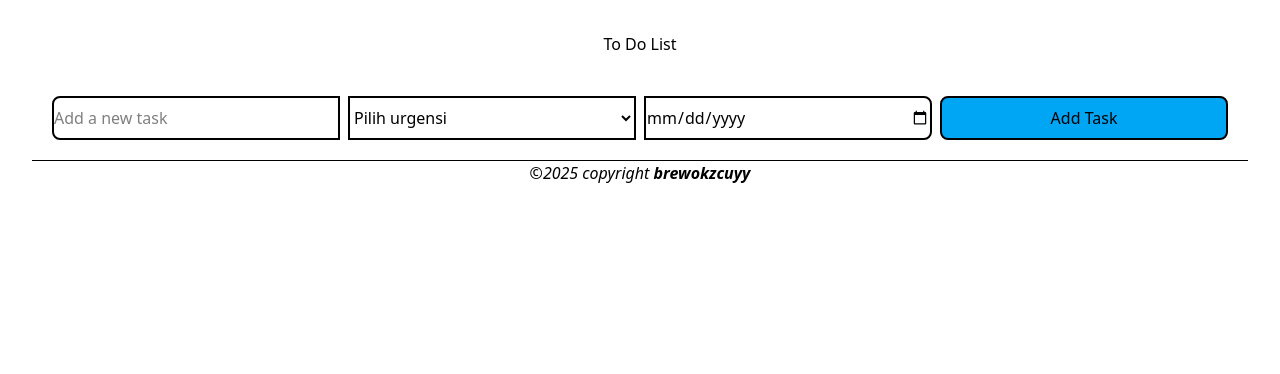
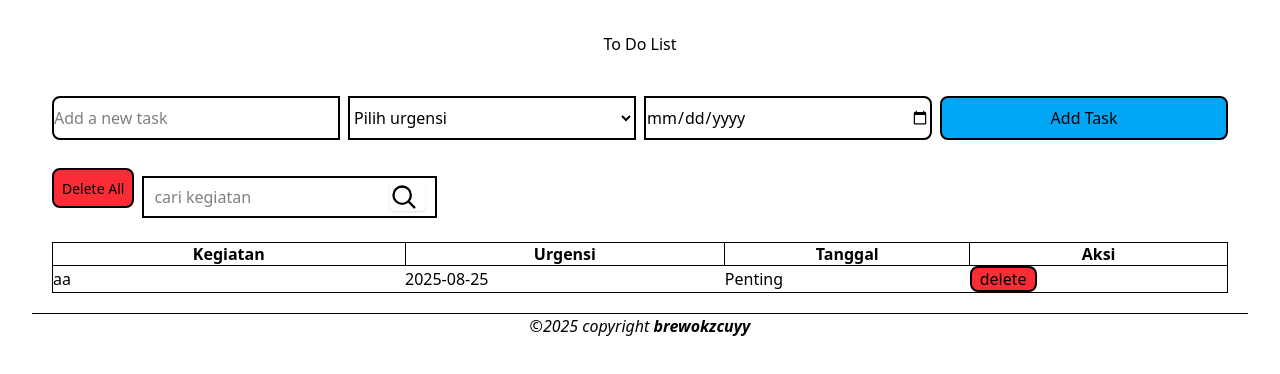
Before and after one commit to Revou-Coding-Camp/codingcamp-04-aug-25-adiyasaniastya, a plain HTML site: page index.html in a window 1280 px wide. Drawn offline with nearby package versions, Linux system fonts and the light colour scheme.

Commit message:
add basic js to show task, update ui

```diff
--- a/css/styles.css
+++ b/css/styles.css
@@ -7,3 +7,22 @@
 @theme{
     --radius-5xl: 1rem;
 }
+
+.row-btn-top{
+    position: relative;
+}
+#deleteall-todo{
+    right:0;
+    float:right;
+    font-size: 14px;
+
+}
+
+#search-bar{
+    padding: 5px 10px;
+}
+
+.delete-btn{
+    border: 1px solid black;
+    color: red;
+}
--- a/index.html
+++ b/index.html
@@ -14,14 +14,13 @@
         </style>
     </head>
     <body class="m-8 bg-white dark:bg-gray-500 dark:text-white">
-
         <header class="text-center my-5">
             <h1>To Do List</h1>
         </header>
         <main class="p-5">
             <div>
                 <form id="todo-form" class="grid grid-cols-4 gap-x-2 gap-y-4" >
-                    <input type="text" id="todo-input" placeholder="Add a new task" class="border-2 rounded-l-lg" required >
+                    <input type="text" id="todo-input" placeholder="Add a new task" class="border-2 rounded-l-lg" required>
                     <select name="status" id="todo-urgency" id="todo-input" placeholder="Urgency" class="border-2 dark:text-white " required>
                         <option value="" selected disabled>Pilih urgensi</option>
                         <option class="bg-blue-200">Penting</option>
@@ -32,11 +31,38 @@
                     </select>
                     <input type="date" id="todo-date" placeholder="Add a date"  class="border-double border-2 rounded-r-lg" required>
                     <button type="button" id="todo-add" class="bg-sky-500 hover:bg-sky-700 btn focus:outline-2 rounded-lg p-2 border-2 border-double">Add Task</button>
-
                 </form>
             </div>
-            <div class="container-display-todo">
+            <div class="container-display-todo pt-5 w-full">
+                <div class="flex flex-row py-2 w-full gap-2 align-middle ">
+                    <button type="button" id="deleteall-todo" class="h-10 w-auto  bg-red-500 hover:bg-red-700 btn focus:outline-2 rounded-lg px-2 py-0 border-2 border-double">Delete All</button>
+                    <div class="flex flex-row border-2 justify-end my-2" id="search-bar">
+                        <input type="search" name="" id="" placeholder="cari kegiatan" class="w-full">
+                        <button class=" w-10 h-auto items-center rounded  pr-2 text-white transition-all shadow-sm hover:shadow focus:bg-slate-700 focus:shadow-none active:bg-slate-700 hover:bg-slate-700 active:shadow-none disabled:pointer-events-none disabled:opacity-50 disabled:shadow-none">
+                            <svg viewBox="0 0 24 24" fill="none" xmlns="http://www.w3.org/2000/svg" ><g id="SVGRepo_bgCarrier" stroke-width="0"></g><g id="SVGRepo_tracerCarrier" stroke-linecap="round" stroke-linejoin="round"></g><g id="SVGRepo_iconCarrier"> <path d="M15.7955 15.8111L21 21M18 10.5C18 14.6421 14.6421 18 10.5 18C6.35786 18 3 14.6421 3 10.5C3 6.35786 6.35786 3 10.5 3C14.6421 3 18 6.35786 18 10.5Z" stroke="#000000" stroke-width="2" stroke-linecap="round" stroke-linejoin="round"></path> </g></svg>
+                        </button>
+                    </div>
 
+                </div>
+                <table id="table-to-do-list" class="border-1 table w-full mt-2">
+                    <thead class="table-header-group ">
+                        <colgroup>
+                            <col style="width: 30%;">
+                            <col>
+                            <col>
+                            <col>
+                        </colgroup>
+                        <tr>
+                            <th class="border-1">Kegiatan</th>
+                            <th class="border-1">Urgensi</th>
+                            <th class="border-1">Tanggal</th>
+                            <th class="border-1">Aksi</th>
+                        </tr>
+                    </thead>
+                    <tbody id="todolist-data">
+
+                    </tbody>
+                </table>
             </div>
         </main>
         <footer>
--- a/js/script.js
+++ b/js/script.js
@@ -8,21 +8,88 @@ function main() {
 
         if (todoInput === '' || todoDate === '' ||todoUrgency === ''){
             alert('Silahkan isi dengan lengkap terlebih dahulu')
+        } else{
+            addTask(todoInput, todoDate, todoUrgency);
+            showTask(todoArray)
         }
     }
+    // variable DB menyimpan seluruh to do list
+    let todoArray = [];
+    const dummyTask = {
+        'id' : 'aa-2025-08-25-Penting',
+        'todo' : 'aa',
+        'date' : '2025-08-25',
+        'urgency' : 'Penting',
+    }
+    todoArray.push(dummyTask)
+    function addTask(todo, date, urgency){
+        let task = {
+            'id' : todo + '-' + date + '-'+ urgency,
+            'todo' : todo,
+            'date' : date,
+            'urgency' : urgency,
+        }
 
+        todoArray.push(task)
+    }
     // validasi add task
     const addBtn = document.getElementById('todo-add')
     addBtn.addEventListener('click', function(){
         validateForm();
     })
+
     // footer
     const copyrightFooter = document.getElementById('copyright-footer')
     const year = new Date().getFullYear()
     copyrightFooter.innerHTML =  '©' + year +' ' + copyrightFooter.innerHTML + ' ' + `<b>${authorName}</b>`;
     copyrightFooter.style.fontStyle = 'italic';
 
-    let todoArray = [];
+    function showTask(todoArray){
+        const todolistTable = document.getElementById('todolist-data')
+        todoArray.forEach(todo =>{
+            const newRow = document.createElement('tr');
+            const newTodo = document.createElement('td');
+            newTodo.textContent = todo['todo']
+            newRow.appendChild(newTodo)
+
+            const newDate = document.createElement('td');
+            newDate.textContent = todo['date']
+            newRow.appendChild(newDate)
+
+            const newUrgency = document.createElement('td');
+            newUrgency.textContent = todo['urgency']
+            newRow.appendChild(newUrgency)
+
+            const delBtn = document.createElement('button');
+            delBtn.textContent = 'delete'
+            delBtn.classList.add('bg-red-500', 'hover:bg-red-700', 'btn', 'focus:outline-2', 'rounded-lg', 'px-2', 'py-0', 'border-2' ,'border-double', 'delete-todo')
+            delBtn.value = todo['id']
+            newRow.appendChild(delBtn)
+            todolistTable.appendChild(newRow)
+        });
+
+    }
+    showTask(todoArray)
+    function deleteAllTask(todoArray){
+        todoArray = []
+    }
+    const deleteAllButton = document.getElementById('deleteall-todo')
+    deleteAllButton.addEventListener('click', function(){
+        deleteAllTask(todoArray);
+    })
+    function deleteTask(todoArray, deleteId){
+        let newTodoArray=todoArray.filter(todo => todo['id'] !== deleteId);
+        console.log('new To do array : ', newTodoArray)
+        return newTodoArray;
+    }
+    const deleteButton = document.querySelectorAll('.delete-todo');
+    deleteButton.forEach(btn =>
+        btn.addEventListener('click',function(){
+            const deleteId = btn.value
+            console.log('deleteId : ',deleteId)
+            deleteTask(todoArray,deleteId)
+        })
+    )
 };
 
 main();
```
